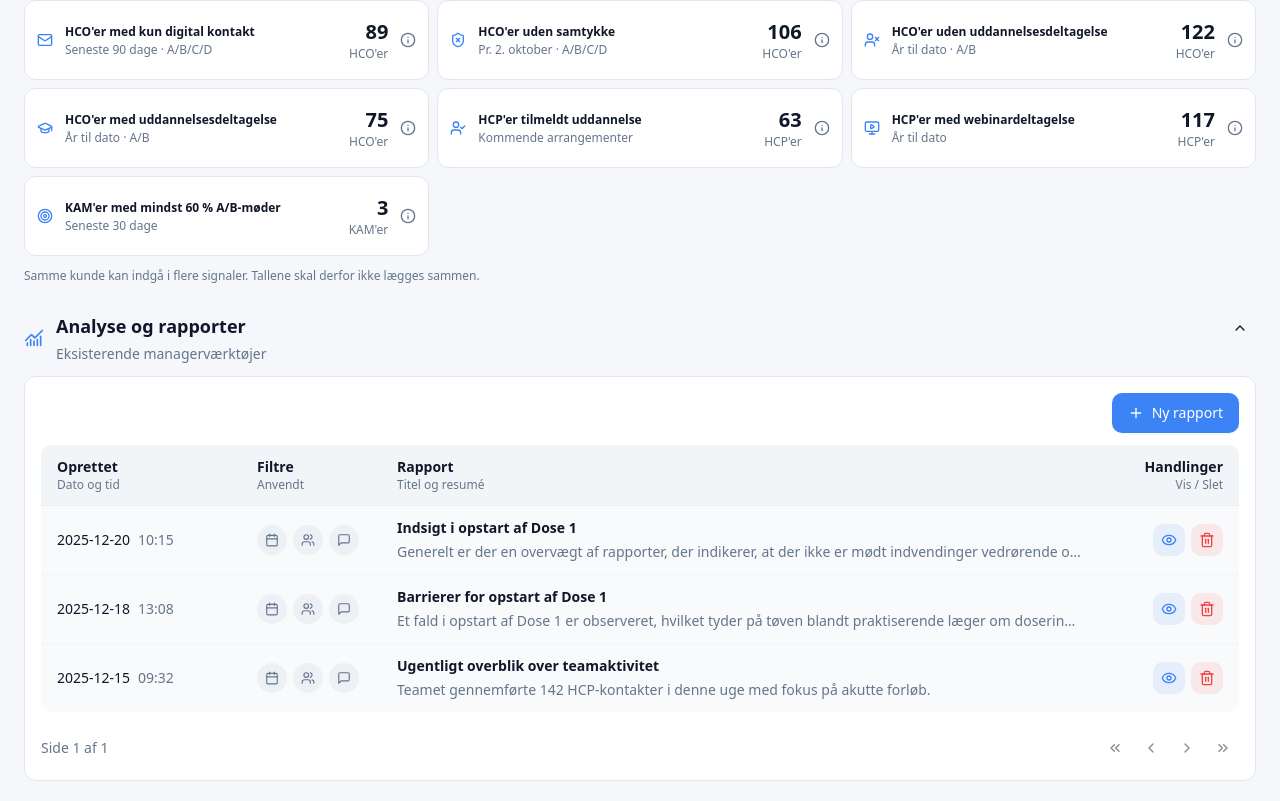
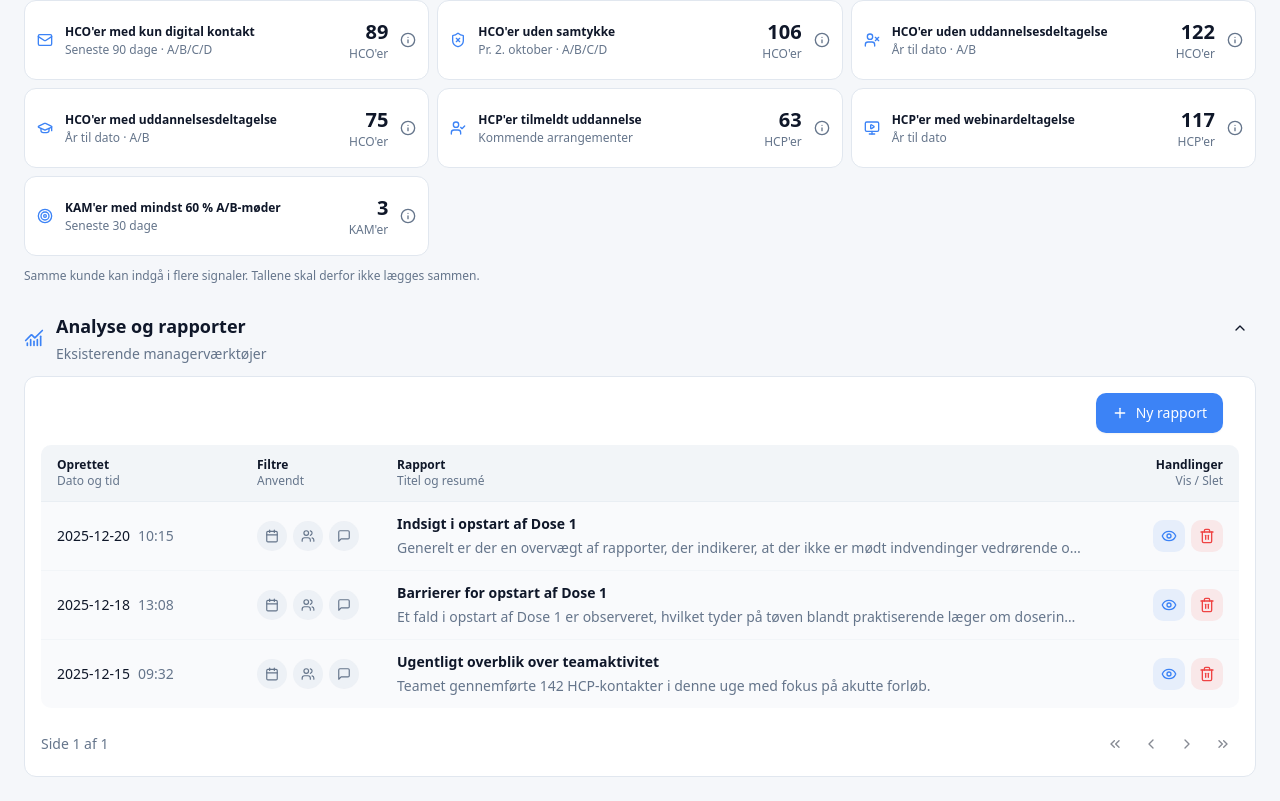
Before and after one commit to befriditliv/samlet-prototype, a React (Vite) app: page /manager in a window 1280 px wide. Shown: the part 2533-3334 px from the top of the page. Built offline with nearby package versions, Linux system fonts and the light colour scheme; sample sign-in values are in the browser's storage; the HTML template or start-up script is replaced by a standard one.

Commit message:
Changes
Co-authored-by: befriditliv <113516524+befriditliv@users.noreply.github.com>

```diff
--- a/src/components/manager/InsightTools.tsx
+++ b/src/components/manager/InsightTools.tsx
@@ -151,7 +151,7 @@ export const InsightTools = () => {
     >
       <CardContent className="p-4 space-y-3">
         {/* Header with Ny rapport button */}
-        <div className="flex items-center justify-end">
+        <div className="flex items-center justify-end px-4">
           <Button
             asChild
             className="gap-2 bg-primary hover:bg-primary/90 text-primary-foreground shadow-sm hover:shadow-md transition-all duration-300"
@@ -169,19 +169,19 @@ export const InsightTools = () => {
             <TableHeader>
               <TableRow className="bg-muted/30 hover:bg-muted/30 border-b border-border/50">
                 <TableHead className="py-3 px-4 w-[200px]">
-                  <div className="text-sm font-semibold text-foreground">Oprettet</div>
+                  <div className="text-xs font-semibold text-foreground">Oprettet</div>
                   <div className="text-xs font-normal text-muted-foreground">Dato og tid</div>
                 </TableHead>
                 <TableHead className="py-3 px-4 w-[140px]">
-                  <div className="text-sm font-semibold text-foreground">Filtre</div>
+                  <div className="text-xs font-semibold text-foreground">Filtre</div>
                   <div className="text-xs font-normal text-muted-foreground">Anvendt</div>
                 </TableHead>
                 <TableHead className="py-3 px-4">
-                  <div className="text-sm font-semibold text-foreground">Rapport</div>
+                  <div className="text-xs font-semibold text-foreground">Rapport</div>
                   <div className="text-xs font-normal text-muted-foreground">Titel og resumé</div>
                 </TableHead>
                 <TableHead className="py-3 px-4 text-right w-[140px]">
-                  <div className="text-sm font-semibold text-foreground">Handlinger</div>
+                  <div className="text-xs font-semibold text-foreground">Handlinger</div>
                   <div className="text-xs font-normal text-muted-foreground">Vis / Slet</div>
                 </TableHead>
               </TableRow>
```
